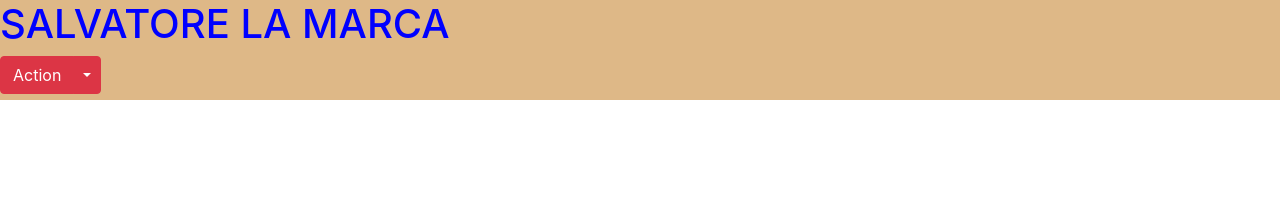
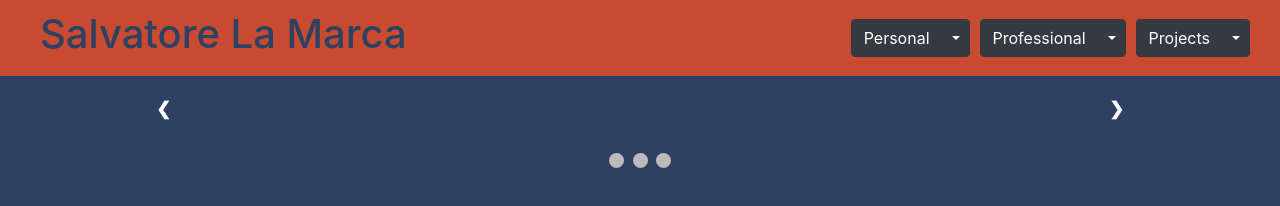
Before and after one commit to SalvatoreLaMarca1/SalvatoreLaMarca1.github.io, a plain HTML site: page index.html in a window 1280 px wide. Drawn offline with nearby package versions, Linux system fonts and the light colour scheme.

Commit message:
Adding banner buttons and background color

```diff
--- a/index.html
+++ b/index.html
@@ -2,25 +2,37 @@
 <html lang="en">
   <head>
     <meta charset="UTF-8">
+    <meta name="viewport" content="width=device-width, initial-scale=1.0">
+    <meta http-equiv="X-UA-Compatible" content="ie=edge">
+
     <title>Salvatore La Marca's Webpage</title>
 
     <link rel="stylesheet" href="styles.css">
-    <link
-    href="https://stackpath.bootstrapcdn.com/bootstrap/4.5.2/css/bootstrap.min.css"
-    rel="stylesheet">
-
+    <link href="https://stackpath.bootstrapcdn.com/bootstrap/4.5.2/css/bootstrap.min.css" rel="stylesheet">
   </head>
 
-  <body>
+  <body style="background-color: #2D4263;">
+
+    <!-- jQuery (for Bootstrap 4) -->
+    <script src="https://code.jquery.com/jquery-3.4.1.min.js"></script>
+
+    <!-- Popper.js (for Bootstrap 4 dropdowns) -->
+    <script src="https://cdnjs.cloudflare.com/ajax/libs/popper.js/1.16.1/umd/popper.min.js"></script>
+
+    <!-- Bootstrap 4 JavaScript -->
+    <script src="https://stackpath.bootstrapcdn.com/bootstrap/4.5.2/js/bootstrap.min.js"></script>
+
 
       <div class="banner">
-      <h1>SALVATORE LA MARCA</h1>
 
+          <h1>Salvatore La Marca</h1>
+
+          <div class="hold-btn-groups">
 
           <div class="btn-group">
-        <button type="button" class="btn btn-danger">Action</button>
+            <button type="button" class="btn btn-dark">Personal</button>
 
-        <button type="button" class="btn btn-danger dropdown-toggle dropdown-toggle-split" data-toggle="dropdown" aria-haspopup="true" aria-expanded="false">
+            <button type="button" class="btn btn-dark dropdown-toggle dropdown-toggle-split" data-toggle="dropdown" aria-haspopup="true" aria-expanded="false">
               <span class="sr-only">Toggle Dropdown</span>
             </button>
 
@@ -31,21 +43,79 @@
               <div class="dropdown-divider"></div>
               <a class="dropdown-item" href="#">Separated link</a>
             </div>
+          </div>
+
+          <div class="btn-group">
+            <button type="button" class="btn btn-dark">Professional</button>
+
+            <button type="button" class="btn btn-dark dropdown-toggle dropdown-toggle-split" data-toggle="dropdown" aria-haspopup="true" aria-expanded="false">
+              <span class="sr-only">Toggle Dropdown</span>
+            </button>
+
+            <div class="dropdown-menu">
+              <a class="dropdown-item" href="#">Action</a>
+              <a class="dropdown-item" href="#">Another action</a>
+              <a class="dropdown-item" href="#">Something else here</a>
+              <div class="dropdown-divider"></div>
+              <a class="dropdown-item" href="#">Separated link</a>
+            </div>
+          </div>
+
+          <div class="btn-group">
+            <button type="button" class="btn btn-dark">Projects</button>
+
+            <button type="button" class="btn btn-dark dropdown-toggle dropdown-toggle-split" data-toggle="dropdown" aria-haspopup="true" aria-expanded="false">
+              <span class="sr-only">Toggle Dropdown</span>
+            </button>
+
+            <div class="dropdown-menu">
+              <a class="dropdown-item" href="#">Action</a>
+              <a class="dropdown-item" href="#">Another action</a>
+              <a class="dropdown-item" href="#">Something else here</a>
+              <div class="dropdown-divider"></div>
+              <a class="dropdown-item" href="#">Separated link</a>
+            </div>
+          </div>
+          </div>
 
       </div>
 
-      <!-- jQuery (necessary for Bootstrap 4 JS plugins) -->
-      <script src="https://code.jquery.com/jquery-3.5.1.slim.min.js"></script>
 
-      <!-- Popper.js (for positioning the dropdown) -->
-      <script src="https://cdn.jsdelivr.net/npm/@popperjs/core@2.9.2/dist/umd/popper.min.js"></script>
 
-      <!-- Bootstrap JS (for activating the dropdown functionality) -->
-      <script src="https://stackpath.bootstrapcdn.com/bootstrap/4.5.2/js/bootstrap.min.js"></script>
+       <!-- Slideshow container -->
+    <div class="slideshow-container" style="padding-top: 50px;">
 
+      <!-- Full-width images with number and caption text -->
+      <div class="mySlides fade">
+        <div class="numbertext">1 / 3</div>
+        <img src="Assets/frontPagePhotos/photo1.jpg" style="width:100%">
+        <div class="text">Caption Text</div>
+      </div>
+
+      <div class="mySlides fade">
+        <div class="numbertext">2 / 3</div>
+        <img src="Assets/frontPagePhotos/photo2.jpg" style="width:100%">
+        <div class="text">Caption Two</div>
+      </div>
+
+      <div class="mySlides fade">
+        <div class="numbertext">3 / 3</div>
+        <img src="Assets/frontPagePhotos/photo3.jpg" style="width:100%">
+        <div class="text">Caption Three</div>
+      </div>
+
+      <!-- Next and previous buttons -->
+      <a class="prev" onclick="plusSlides(-1)">&#10094;</a>
+      <a class="next" onclick="plusSlides(1)">&#10095;</a>
+    </div>
+    <br>
+
+    <!-- The dots/circles -->
+    <div style="text-align:center">
+      <span class="dot" onclick="currentSlide(1)"></span>
+      <span class="dot" onclick="currentSlide(2)"></span>
+      <span class="dot" onclick="currentSlide(3)"></span>
     </div>
 
   </body>
-
-
 </html>
--- a/styles.css
+++ b/styles.css
@@ -1,10 +1,124 @@
 h1 {
-    color: blue;
-    font-size: xx-large;
+    color: #2D4263;
+    font-size: 5vw;
+    max-height: fit-content;
+    padding-left: 30px;
 }
 
-.banner {
+div.banner {
     width: 100%;
-    height: 100px;
-    background-color: burlywood;
+    height: max-content;
+    background-color: #C84B31;
+    display: flex;
+    align-items: center;
+    padding: 10px;
+    position: relative;
 }
+
+div.hold-btn-groups {
+    right: 0;
+    min-width: max-content;
+    display: flex;
+    position: absolute;
+    padding-right: 30px;
+}
+
+div.btn-group {
+    min-width: max-content;
+    padding-left: 10px;
+    max-height: 50px;
+}
+
+button{
+    background-color: #b5bf2d;
+}
+
+
+
+* {box-sizing:border-box}
+
+/* Slideshow container */
+.slideshow-container {
+  max-width: 1000px;
+  position: relative;
+  margin: auto;
+}
+
+/* Hide the images by default */
+.mySlides {
+  display: none;
+}
+
+/* Next & previous buttons */
+.prev, .next {
+  cursor: pointer;
+  position: absolute;
+  top: 50%;
+  width: auto;
+  margin-top: -22px;
+  padding: 16px;
+  color: white;
+  font-weight: bold;
+  font-size: 18px;
+  transition: 0.6s ease;
+  border-radius: 0 3px 3px 0;
+  user-select: none;
+}
+
+/* Position the "next button" to the right */
+.next {
+  right: 0;
+  border-radius: 3px 0 0 3px;
+}
+
+/* On hover, add a black background color with a little bit see-through */
+.prev:hover, .next:hover {
+  background-color: rgba(0,0,0,0.8);
+}
+
+/* Caption text */
+.text {
+  color: #f2f2f2;
+  font-size: 15px;
+  padding: 8px 12px;
+  position: absolute;
+  bottom: 8px;
+  width: 100%;
+  text-align: center;
+}
+
+/* Number text (1/3 etc) */
+.numbertext {
+  color: #f2f2f2;
+  font-size: 12px;
+  padding: 8px 12px;
+  position: absolute;
+  top: 0;
+}
+
+/* The dots/bullets/indicators */
+.dot {
+  cursor: pointer;
+  height: 15px;
+  width: 15px;
+  margin: 0 2px;
+  background-color: #bbb;
+  border-radius: 50%;
+  display: inline-block;
+  transition: background-color 0.6s ease;
+}
+
+.active, .dot:hover {
+  background-color: #717171;
+}
+
+/* Fading animation */
+.fade {
+  animation-name: fade;
+  animation-duration: 1.5s;
+}
+
+@keyframes fade {
+  from {opacity: .4}
+  to {opacity: 1}
+}
```
Also changed, not shown: 3 other files. Lines whose indentation alone changed are shown as unchanged.
